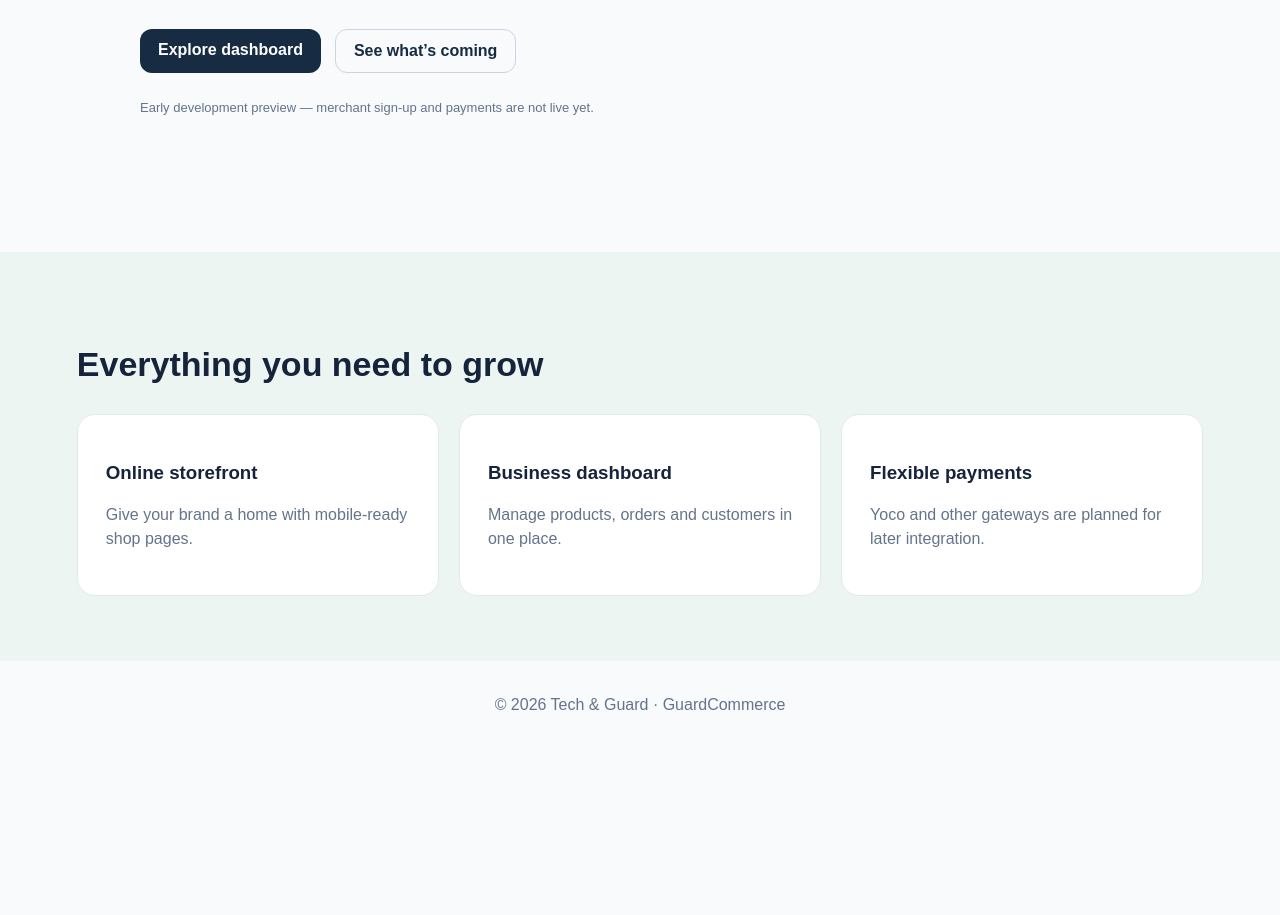
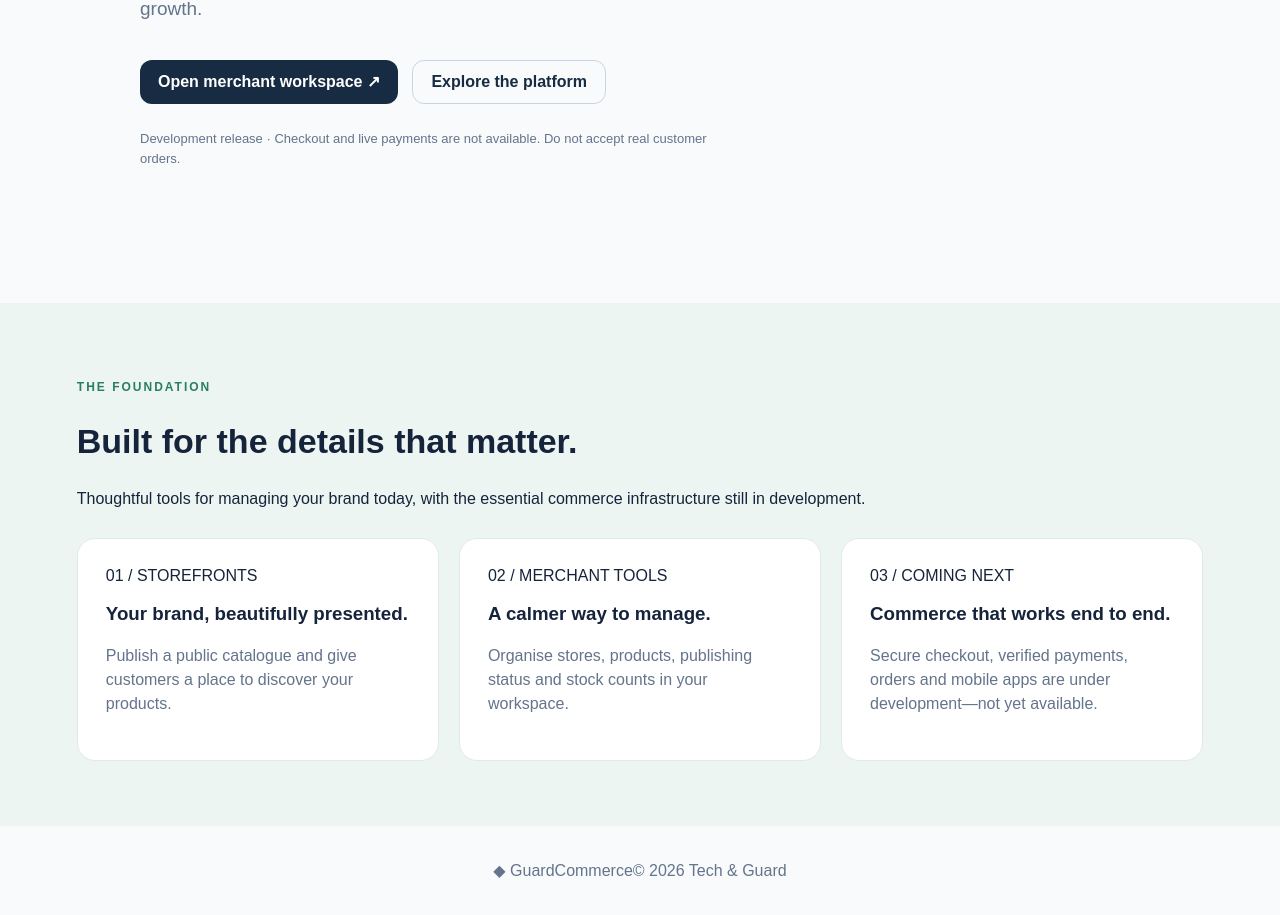
Before and after one commit to TECHandGUARD/EduConnect-Grade10to12, a Next.js app: page / in a window 1280 px wide. Shown: the part 491-1406 px from the top of the page. Before the commit the page ends 1240 px from the top, so only its background shows below. Built offline with nearby package versions, Linux system fonts and the light colour scheme.

Commit message:
Improve premium homepage content, navigation and release transparency

```diff
--- a/src/app/page.tsx
+++ b/src/app/page.tsx
@@ -1,2 +1,7 @@
 import Link from 'next/link';
-export default function Home() { return <main><nav><strong>◆ GuardCommerce</strong><span>by Tech & Guard</span></nav><section className="hero"><p className="eyebrow">YOUR BUSINESS, YOUR STORE, YOUR FUTURE</p><h1>Build your business.<br/><em>Own your future.</em></h1><p>Create a beautiful online store, sell your products and manage your business from one place.</p><div className="actions"><Link className="primary" href="/dashboard">Explore dashboard</Link><a className="secondary" href="#features">See what’s coming</a></div><p className="note">Early development preview — merchant sign-up and payments are not live yet.</p></section><section id="features" className="features"><h2>Everything you need to grow</h2><div className="cards"><article><h3>Online storefront</h3><p>Give your brand a home with mobile-ready shop pages.</p></article><article><h3>Business dashboard</h3><p>Manage products, orders and customers in one place.</p></article><article><h3>Flexible payments</h3><p>Yoco and other gateways are planned for later integration.</p></article></div></section><footer>© {new Date().getFullYear()} Tech & Guard · GuardCommerce</footer></main>; }
+export default function Home() {
+ return <main className="marketing"><nav aria-label="Main navigation"><Link href="/" className="brand">◆ <span>GuardCommerce</span></Link><span className="brand-caption">A Tech & Guard product</span></nav>
+ <section className="hero"><p className="eyebrow">COMMERCE, WITH INTENTION</p><h1>Make room for<br/><em>what’s next.</em></h1><p>A considered home for ambitious independent brands. Create your storefront, curate your catalogue and prepare your business for growth.</p><div className="actions"><Link className="primary" href="/dashboard">Open merchant workspace <span aria-hidden="true">↗</span></Link><a className="secondary" href="#features">Explore the platform</a></div><p className="note" role="status">Development release · Checkout and live payments are not available. Do not accept real customer orders.</p></section>
+ <section id="features" className="features"><div className="section-heading"><p className="eyebrow">THE FOUNDATION</p><h2>Built for the details that matter.</h2><p>Thoughtful tools for managing your brand today, with the essential commerce infrastructure still in development.</p></div><div className="cards"><article><span className="feature-index">01 / STOREFRONTS</span><h3>Your brand, beautifully presented.</h3><p>Publish a public catalogue and give customers a place to discover your products.</p></article><article><span className="feature-index">02 / MERCHANT TOOLS</span><h3>A calmer way to manage.</h3><p>Organise stores, products, publishing status and stock counts in your workspace.</p></article><article><span className="feature-index">03 / COMING NEXT</span><h3>Commerce that works end to end.</h3><p>Secure checkout, verified payments, orders and mobile apps are under development—not yet available.</p></article></div></section>
+ <footer><span>◆ GuardCommerce</span><span>© {new Date().getFullYear()} Tech & Guard</span></footer></main>;
+}
```
